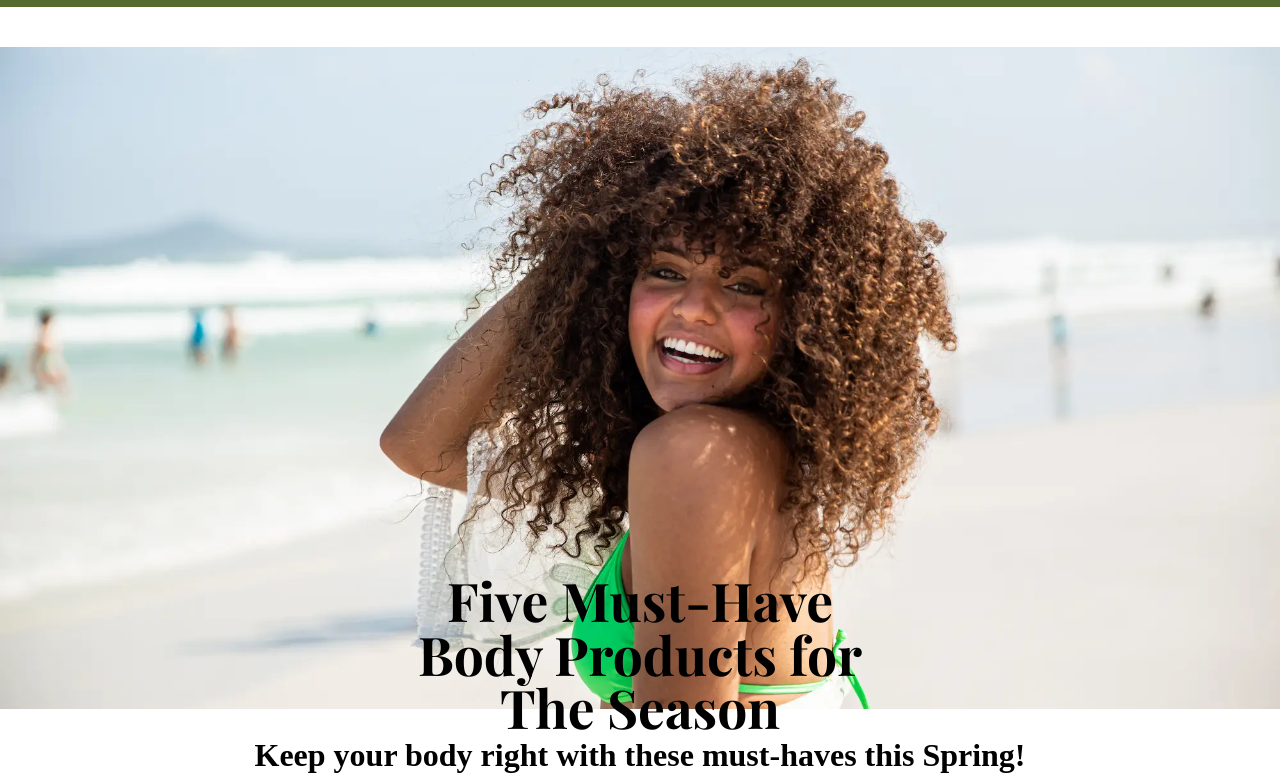
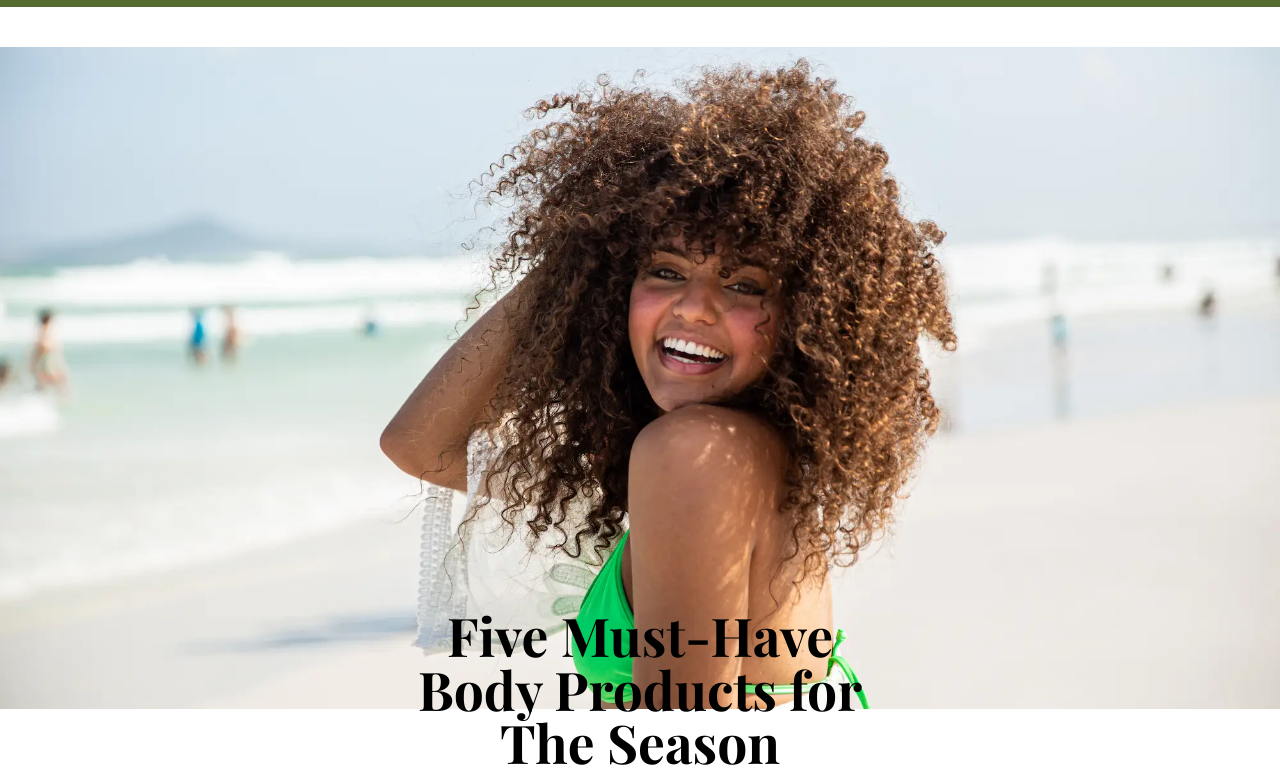
Before and after one commit to j-rattana/project2, a plain HTML site: page index.html in a window 1280 px wide. Shown: the part 108-883 px from the top of the page. Drawn offline with nearby package versions, Linux system fonts and the light colour scheme; a web font is replaced by a local one.

Commit message:
added padding to .hero and positioned .hero-text

```diff
--- a/style.css
+++ b/style.css
@@ -39,6 +39,7 @@ header {
   width: 100vw;
   height: 100%;
   overflow: visible;
+  padding-bottom: 120px;
 }
 
 .hero-img {
@@ -49,7 +50,7 @@ header {
 
 .hero-text {
   position: absolute;
-  bottom: -60px;
+  bottom: 25px;
   width: 100%;
   text-align: center;
   color: black;
```
